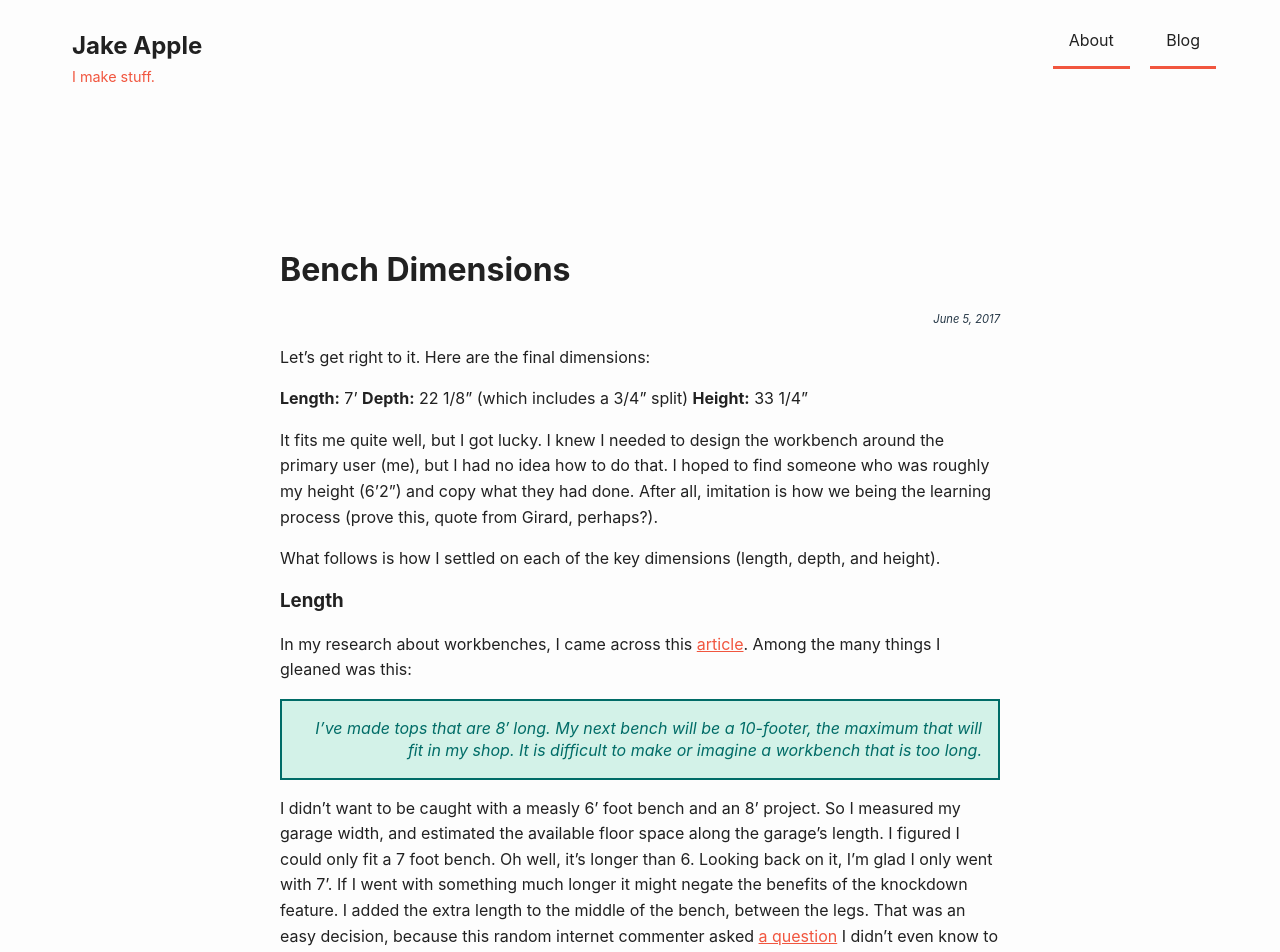
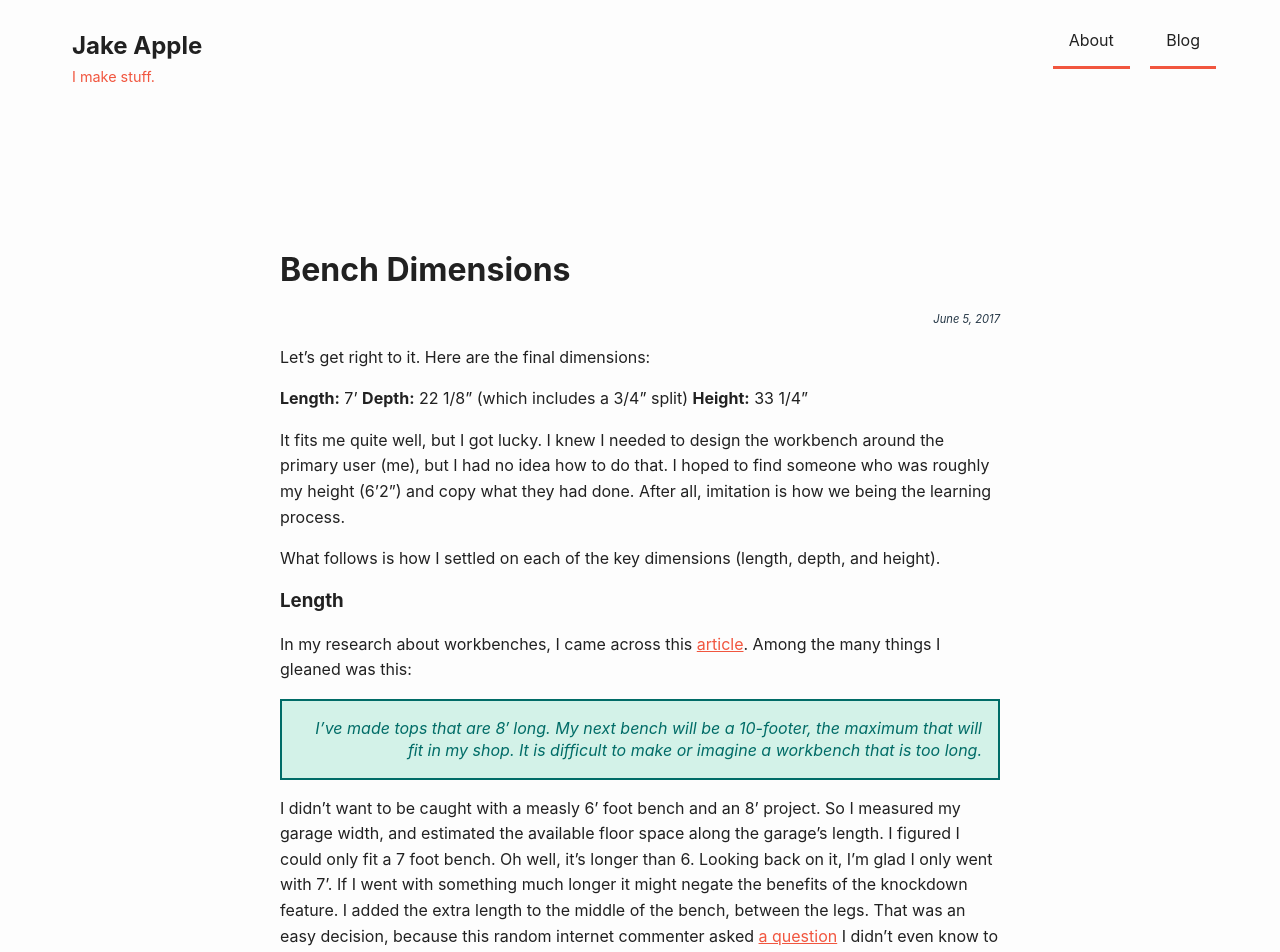
Before and after one commit to appleguy19/appleguy19.github.io, a Jekyll site: the page built from _posts/2017-06-05-nicholson-bench-dimensions.md, in a window 1280 px wide. Shown: the top 952 px of the page. Built offline with Jekyll 4.4.1, drawn with Linux system fonts in a browser that asks for light colours.

```diff
--- a/_posts/2017-06-05-nicholson-bench-dimensions.md
+++ b/_posts/2017-06-05-nicholson-bench-dimensions.md
@@ -14,7 +14,7 @@ Let's get right to it. Here are the final dimensions:
 **Depth:** 22 1/8" (which includes a 3/4" split)
 **Height:** 33 1/4"
 
-It fits me quite well, but I got lucky. I knew I needed to design the workbench around the primary user (me), but I had no idea how to do that. I hoped to find someone who was roughly my height (6'2") and copy what they had done. After all, imitation is how we being the learning process (prove this, quote from Girard, perhaps?).
+It fits me quite well, but I got lucky. I knew I needed to design the workbench around the primary user (me), but I had no idea how to do that. I hoped to find someone who was roughly my height (6'2") and copy what they had done. After all, imitation is how we being the learning process.
 
 What follows is how I settled on each of the key dimensions (length, depth, and height).
 
```
